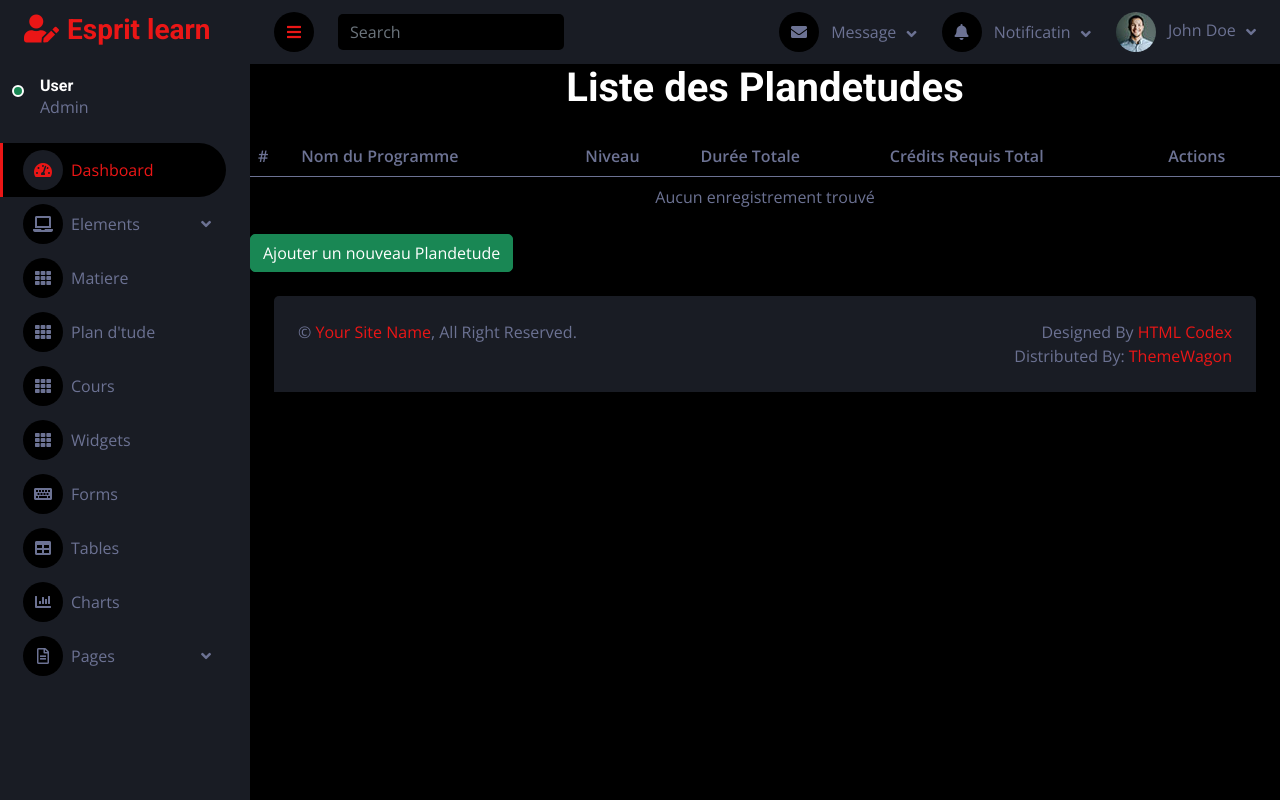
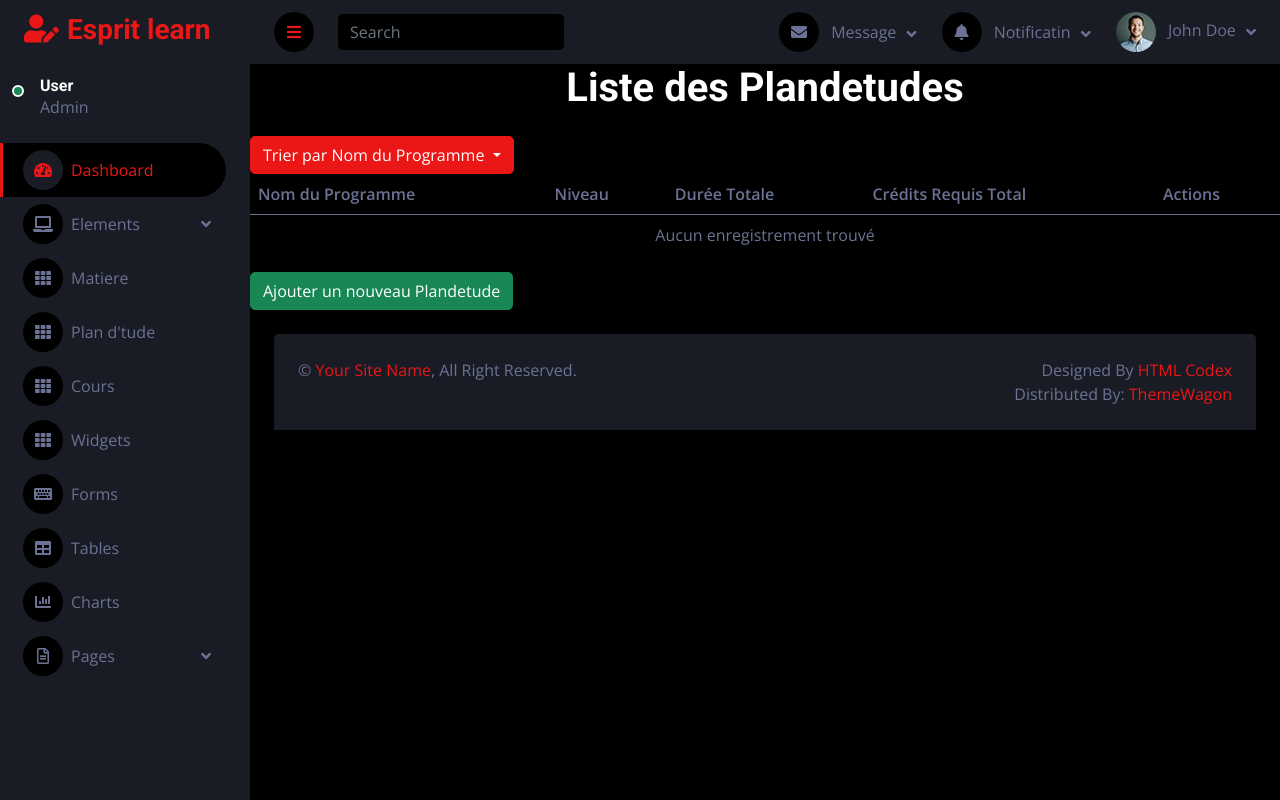
Before and after one commit to rayaabdelhafidh/EspritE-LearnWeb, a Symfony app: template templates/plandetude/index.html.twig in a window 1280 px wide. Run offline with Twig, Linux system fonts and the light colour scheme; the template is opened without the code that fills it, so the values that code supplies are empty; some libraries are stand-ins or nearby versions.

Commit message:
tri par nom plan d'etude

```diff
--- a/src/Controller/MatiereController.php
+++ b/src/Controller/MatiereController.php
@@ -174,6 +174,11 @@ public function print( MatiereRepository $matiererepository)
         ]);
     }
 
+
+
+
+
+
     #[Route('/{idm}', name: 'app_matiere_delete', methods: ['POST'])]
     public function delete(Request $request, Matiere $matiere, EntityManagerInterface $entityManager): Response
     {
--- a/src/Repository/MatiereRepository.php
+++ b/src/Repository/MatiereRepository.php
@@ -20,6 +20,7 @@ class MatiereRepository extends ServiceEntityRepository
     {
         parent::__construct($registry, Matiere::class);
     }
+
 
 //    /**
 //     * @return Matiere[] Returns an array of Matiere objects
--- a/templates/cour/_form.html.twig
+++ b/templates/cour/_form.html.twig
@@ -77,7 +77,7 @@
                     <!-- Ajoutez d'autres champs de formulaire si nécessaire -->
                     <div class="text-center mb-0">
                         <button type="submit" class="btn btn-primary py-3 w-100 mb-4">{{ button_label|default('Save') }}</button>
-                        <a href="{{ path('app_plandetude_index') }}" class="btn btn-secondary">Annuler</a>
+                        <a href="{{ path('app_cour_index') }}" class="btn btn-secondary">Annuler</a>
                     </div>
                 </div>
             </div>
--- a/templates/cour/index.html.twig
+++ b/templates/cour/index.html.twig
@@ -6,6 +6,8 @@
     <h1 class="mb-4">Liste des Cours</h1>
 
     <div class="row">
+        <a href="{{ path('app_cour_new') }}" class="btn btn-success mt-4">Ajouter un nouveau cours</a>
+
         {% for cour in cours %}
             <div class="col-md-4 mb-4">
                 <div class="card h-100 bg-white">
@@ -34,5 +36,4 @@
         {% endfor %}
     </div>
 
-    <a href="{{ path('app_cour_new') }}" class="btn btn-success mt-4">Ajouter un nouveau cours</a>
 {% endblock %}
--- a/templates/matiere/indexEtud.html.twig
+++ b/templates/matiere/indexEtud.html.twig
@@ -30,9 +30,9 @@
     <table class="table">
         <thead>
             <tr>
-                <th>Nomm</th>
+                <th>Nom Matiere</th>
                 <th>Idenseignant</th>
-                <th>Nbrheure</th>
+                <th>Nombre d'heure</th>
                 <th>Coefficient</th>
                 <th>Semester</th>
                 <th>Credit</th>
--- a/templates/plandetude/index.html.twig
+++ b/templates/plandetude/index.html.twig
@@ -4,12 +4,21 @@
 
 {% block body %}
     <h1 class="text-center mb-4">Liste des Plandetudes</h1>
+<div class="btn-group">
+    <button type="button" class="btn btn-primary dropdown-toggle" data-bs-toggle="dropdown" aria-expanded="false">
+        Trier par Nom du Programme
+    </button>
+    <ul class="dropdown-menu">
+        <li><a class="dropdown-item" href="{{ path('app_plandetude_index', {'sort': 'asc'}) }}">Ascendant</a></li>
+        <li><a class="dropdown-item" href="{{ path('app_plandetude_index', {'sort': 'desc'}) }}">Descendant</a></li>
+    </ul>
+</div>
 
     <div class="table-responsive">
         <table class="table table-striped">
             <thead class="thead-dark">
                 <tr>
-                    <th scope="col">#</th>
+
                     <th scope="col">Nom du Programme</th>
                     <th scope="col">Niveau</th>
                     <th scope="col">Durée Totale</th>
@@ -20,7 +29,7 @@
             <tbody>
                 {% for plandetude in plandetudes %}
                     <tr>
-                        <td>{{ plandetude.id }}</td>
+
                         <td>{{ plandetude.nomprogramme }}</td>
                         <td>{{ plandetude.niveau }}</td>
                         <td>{{ plandetude.dureetotal }}</td>
```
Also changed, not shown: src/Controller/PlandetudeController.php (+12 -2 lines), templates/matiere/index.html.twig (+10 -4 lines).
